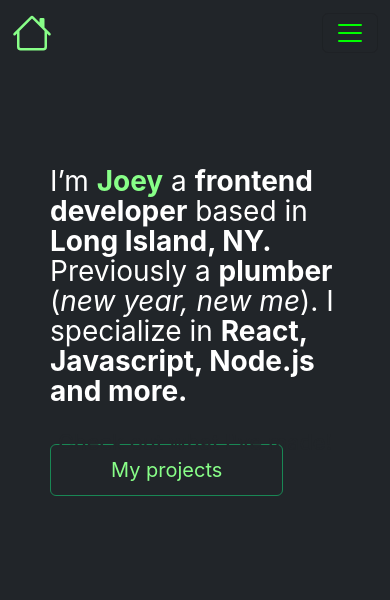
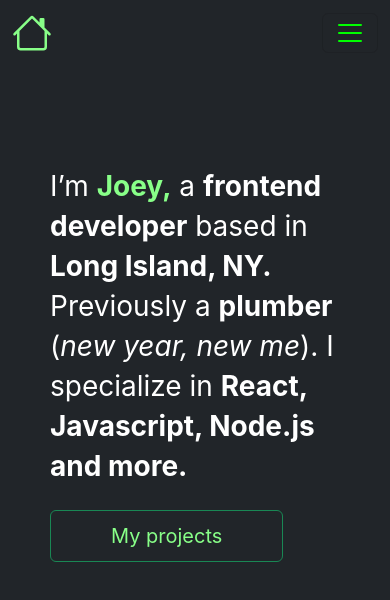
Before and after one commit to joeycalt/Portfolio, a React (Create React App) app: page / in a window 390 px wide. Shown: the top 600 px of the page. Built offline with nearby package versions, Linux system fonts and the light colour scheme.

Commit message:
edited main page

```diff
--- a/src/App.css
+++ b/src/App.css
@@ -350,7 +350,7 @@ html {
   color: rgb(138, 255, 138);
   padding: 10px 60px 10px 60px;
   float: left;
-  margin-top: -20px;
+  margin-top: 0px;
   margin-left: 200px;
   font-size: 20px;
 }
@@ -578,7 +578,7 @@ span.navbar-toggler-icon {
     animation-fill-mode: forwards;
     animation-delay: .2s;
     margin: 100px 50px 0 50px!important;
-    line-height: 30px;
+    line-height: 40px;
   }
 
   @keyframes slowlyIn {
--- a/src/pages/Main.js
+++ b/src/pages/Main.js
@@ -5,9 +5,8 @@ function Main(props) {
       <>
       <div className="wrapper-title">
         </div>
-        <p className='main-about'>I’m <strong className='joey'>Joey</strong> a <strong>frontend developer</strong> based in <strong>Long Island, NY.</strong> Previously a <strong>plumber</strong> (<em>new year, new me</em>). I specialize in <strong>React, Javascript, Node.js and more.</strong> </p>
+        <p className='main-about'>I’m <strong className='joey'>Joey,</strong> a <strong>frontend developer</strong> based in <strong>Long Island, NY.</strong> Previously a <strong>plumber</strong> (<em>new year, new me</em>). I specialize in <strong>React, Javascript, Node.js and more.</strong> </p>
         <br />
-        <h4 className="second-title">Check out what I've made!</h4>
         <a href='/projects'>
         <Button className= 'main-button' variant= "outline-success">My projects</Button>
         </a>
```
